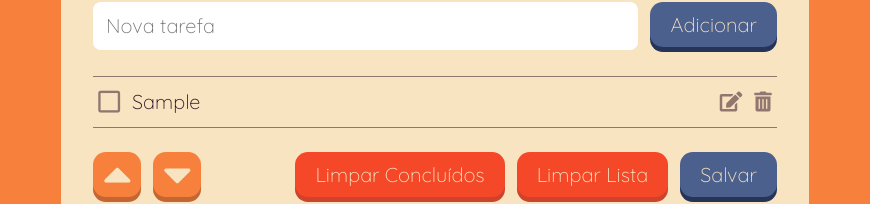
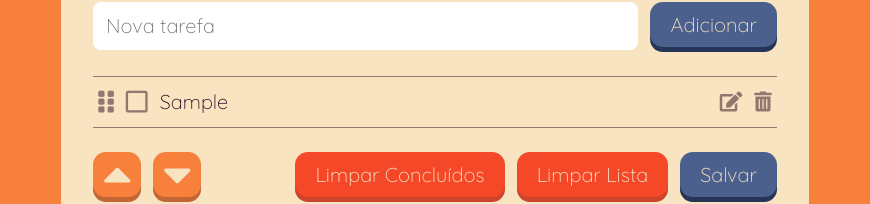
Before and after one commit to raphaelalmeidamartins/to-do-list, a website: page index.html in a window 1280 px wide. Both pictures are taken after typing "Sample" into the empty fields and a click on the button "Adicionar". Shown: the part 210-414 px from the top of the page, without its empty margins (205-1075 px from the left). Drawn offline with Linux system fonts and the light colour scheme.

Commit message:
Feature/Style
Inseri grip dentro das lis.

```diff
--- a/script.js
+++ b/script.js
@@ -103,6 +103,13 @@ function clearCompletedTasks() {
 const buttonClearCompletedItems = document.getElementById('remover-finalizados');
 buttonClearCompletedItems.addEventListener('click', clearCompletedTasks);
 
+function createGrip() {
+  const newGrip = document.createElement('span');
+  newGrip.className = 'fas fa-grip-vertical grip';
+  newGrip.title = 'Mover item de posição';
+  return newGrip;
+}
+
 function createCheckbox() {
   const newCheckbox = document.createElement('span');
   newCheckbox.className = 'far fa-square checkbox';
@@ -190,9 +197,11 @@ function addEventListenersToTasks(task) {
   task.draggable = 'true';
 }
 
+// eslint-disable-next-line max-statements
 function addTaskOnTheList() {
   if (inputTaks.value) {
     const newTask = document.createElement('li');
+    newTask.appendChild(createGrip());
     newTask.appendChild(createCheckbox());
     newTask.appendChild(createTaskText(inputTaks.value));
     newTask.appendChild(createInputEditTask());
--- a/style.css
+++ b/style.css
@@ -69,7 +69,7 @@
     font-size: 20px;
     transition: 400ms;
     border-bottom: 1px solid rgba(46 , 13 , 35, 0.5);
-    cursor: move;
+    /* cursor: move; */
   }
 
   li.dragging {
@@ -78,6 +78,17 @@
 
   li.dragover {
     background-color: rgb(196, 176, 142);
+  }
+
+  .grip {
+    font-size: 25px;
+    margin-right: 12px;
+    opacity: 0.5;
+    cursor: move;
+  }
+
+  .grip:hover {
+    opacity: 1;
   }
 
   .checkbox {
```
